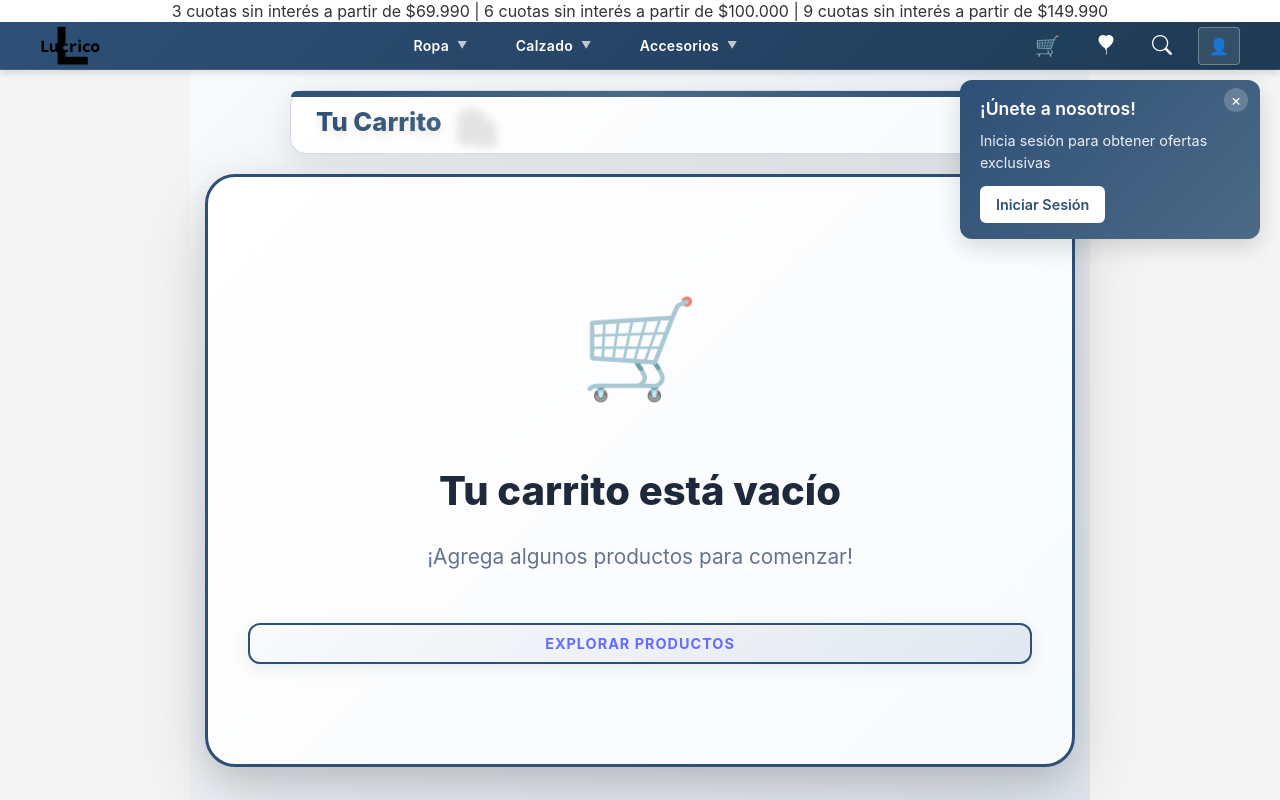
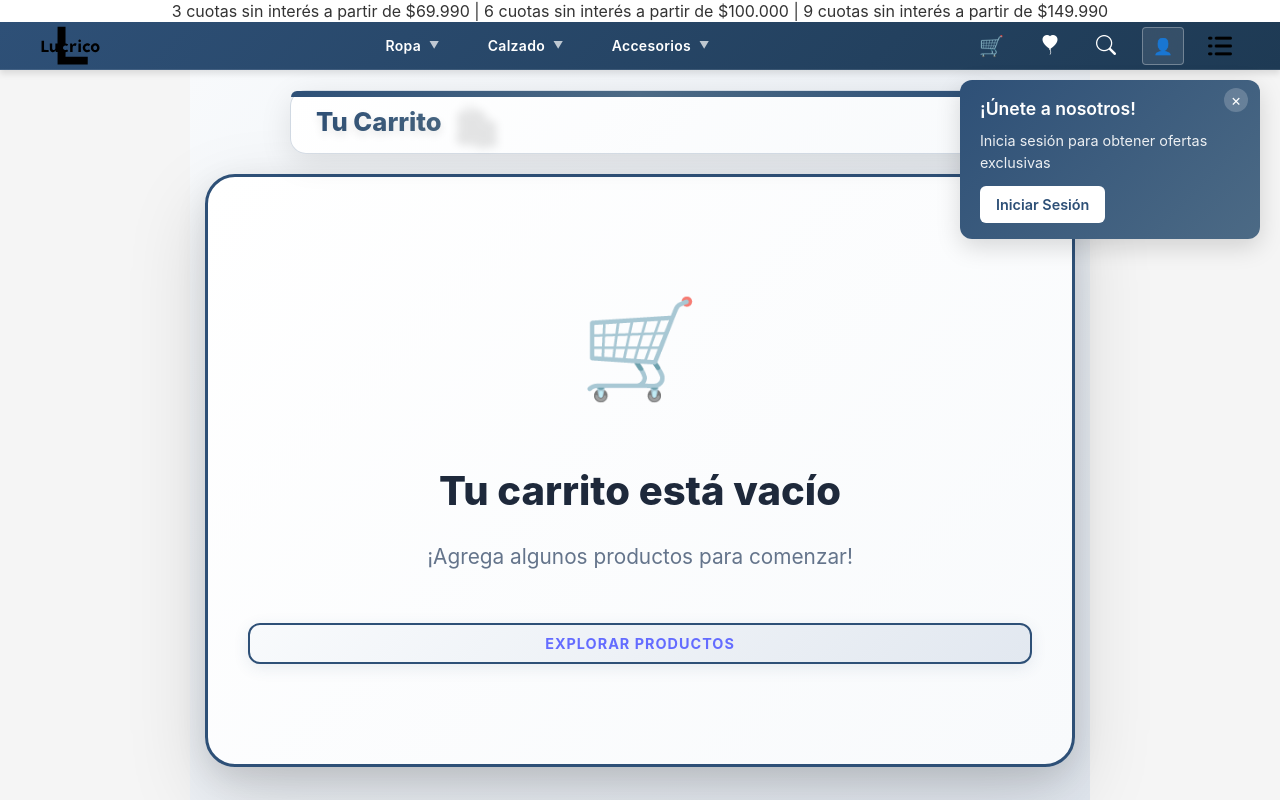
Before and after one commit to Lucassarfati1/FrontEndEcommerce, a React (Vite) app: page /carrito in a window 1280 px wide. Shown: the top 800 px of the page. Built offline with nearby package versions, Linux system fonts and the light colour scheme.

Commit message:
Agrego menu burger en el nav, corrijo filtros

```diff
--- /dev/null
+++ b/src/Burger.jsx
@@ -0,0 +1,3 @@
+export function Burger(){
+   return(<div></div>);
+}
--- a/src/Nav.jsx
+++ b/src/Nav.jsx
@@ -1,8 +1,17 @@
 "use client"
 
-import { Link } from "react-router-dom"
+import {  Link } from "react-router-dom"
+import { useState } from 'react'
+
 
 export function Nav({ user, onOpenAuth, onLogout, cartItemsCount = 0 }) {
+
+  const [desplegado,setDesplegado] = useState(false);
+
+function handleMenu(){
+  setDesplegado(!desplegado);
+}
+
   return (
     <div className="nav">
       <div className="nav-logo">
@@ -95,12 +104,43 @@ export function Nav({ user, onOpenAuth, onLogout, cartItemsCount = 0 }) {
                 Salir
               </button>
             </div>
+
           ) : (
             <button onClick={onOpenAuth} className="auth-btn">
               👤
             </button>
           )}
         </li>
+    <li className="relative">
+  <div className="menuB">
+    <button
+      className="cursor-pointer p-2 hover:bg-gray-100 rounded transition"
+      onClick={handleMenu}
+    >
+      <img
+        src="./../menub.png"
+        className="w-6 h-6 object-contain inline-block align-middle"
+        alt="menu"
+      />
+    </button>
+  </div>
+
+  {desplegado && (
+    <div className="absolute right-0 mt-2 w-48 bg-white border border-gray-200 rounded-lg shadow-lg">
+  <a href="/perfil" className="block px-3 py-2 text-xs !text-black hover:bg-gray-100">
+    Perfil
+  </a>
+  <a href="/ajustes" className="block px-3 py-2 text-xs !text-black hover:bg-gray-100">
+    Ajustes
+  </a>
+  <a href="/salir" className="block px-3 py-2 text-xs !text-black hover:bg-gray-100">
+    Salir
+  </a>
+</div>
+
+  )}
+</li>
+
       </ul>
     </div>
   )
--- a/src/ProductFilters.jsx
+++ b/src/ProductFilters.jsx
@@ -192,6 +192,7 @@ export function ProductFilters({ onSearch, loading, initialFilters = {} }) {
               placeholder="Min"
               value={filters.minPrice}
               onChange={(e) => handleInputChange("minPrice", e.target.value)}
+                className="max-w-[80px] w-full appearance-none"
             />
             <span>-</span>
             <input
@@ -199,6 +200,7 @@ export function ProductFilters({ onSearch, loading, initialFilters = {} }) {
               placeholder="Max"
               value={filters.maxPrice}
               onChange={(e) => handleInputChange("maxPrice", e.target.value)}
+                className="max-w-[80px] w-full appearance-none"
             />
           </div>
         </div>
--- a/src/context/UserContext.jsx
+++ b/src/context/UserContext.jsx
@@ -8,9 +8,18 @@ export const UserProvider = ({ children }) => {
 
   // Si querés mantener la sesión tras recarga:
   useEffect(() => {
-    const savedUser = JSON.parse(localStorage.getItem('user'));
-    if (savedUser) setUser(savedUser);
-  }, []);
+  const stored = localStorage.getItem('user');
+  if (stored && stored !== "undefined") {
+    try {
+      const savedUser = JSON.parse(stored);
+      setUser(savedUser);
+    } catch (err) {
+      console.error("Error parsing user from localStorage", err);
+      localStorage.removeItem('user');
+    }
+  }
+}, []);
+
 
   const login = (userData) => {
     setUser(userData);
--- a/src/index.css
+++ b/src/index.css
@@ -1,3 +1,9 @@
+input::-webkit-outer-spin-button,
+input::-webkit-inner-spin-button {
+  -webkit-appearance: none;
+  margin: 0;
+}
+
 html,body {
   margin:0;
   padding:0;
```
Also changed, not shown: public/menub.png (added), src/App.jsx (indentation only).
